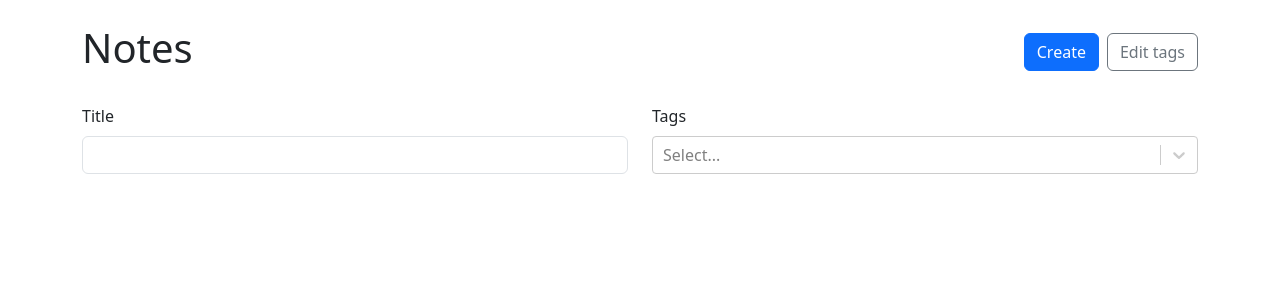
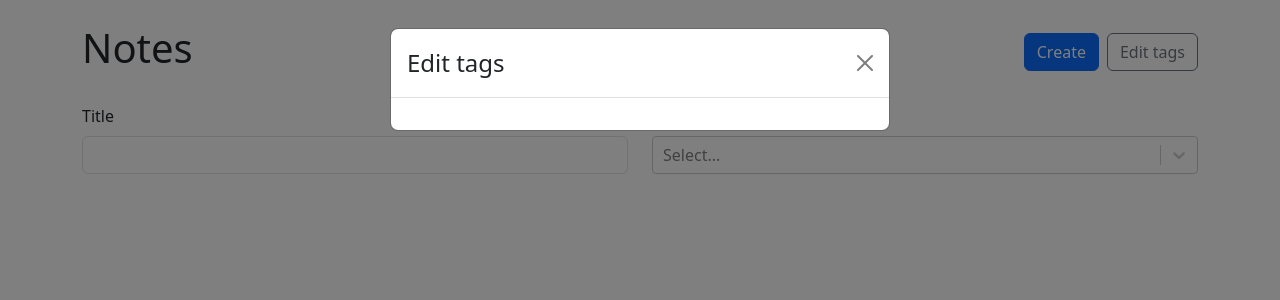
Before and after one commit to annya97/notes-app, a React (Vite) app: page / in a window 1280 px wide. Both pictures are taken after a click on the button "Edit tags". Shown: the top 300 px of the page. Built offline with nearby package versions, Linux system fonts and the light colour scheme.

Commit message:
Implemented modal for tags editing

```diff
--- a/src/App.tsx
+++ b/src/App.tsx
@@ -84,6 +84,23 @@
     setTags(prev => [...prev, tag]);
   }
 
+  function onUpdateTag(id: string, label: string) {
+    setTags(prevTags => (
+      prevTags.map(tag => {
+        if (tag.id === id) {
+          return {...tag, label};
+        }
+        else {
+          return tag;
+        }
+      })
+    ));
+  }
+
+  function onDeleteTag(id: string) {
+    setTags(prevTags => prevTags.filter(tag => tag.id !== id));
+  }
+
   return (
     <Container className="my-4">
       <Routes>
@@ -93,6 +110,8 @@
             <NoteList
               notes={notesWithTags}
               availableTags={tags}
+              onUpdateTag={onUpdateTag}
+              onDeleteTag={onDeleteTag}
             />
           }
         />
--- a/src/NoteList.tsx
+++ b/src/NoteList.tsx
@@ -1,5 +1,5 @@
 import { useMemo, useState } from 'react';
-import { Badge, Button, Card, Col, Form, Row, Stack } from 'react-bootstrap';
+import { Badge, Button, Card, Col, Form, Modal, Row, Stack } from 'react-bootstrap';
 import { Link } from 'react-router-dom';
 import ReactSelect from 'react-select';
 import type { Tag } from './App';
@@ -13,12 +13,28 @@
 
 type NoteListProps = {
   notes: SimplifiedNoteProps[],
-  availableTags: Tag[]
+  availableTags: Tag[],
+  onUpdateTag: (id: string, label: string) => void
+  onDeleteTag: (id: string) => void
 };
 
-export function NoteList({notes, availableTags}: NoteListProps) {
+type EditTagsModalProps = {
+  availableTags: Tag[],
+  show: boolean,
+  onClose: () => void,
+  onUpdateTag: (id: string, label: string) => void
+  onDeleteTag: (id: string) => void
+};
+
+export function NoteList({
+  notes,
+  availableTags,
+  onUpdateTag,
+  onDeleteTag
+}: NoteListProps) {
   const [title, setTitle] = useState('');
   const [selectedTags, setSelectedTags] = useState<Tag[]>([]);
+  const [isEditTagsModalOpen, setIsEditTagsModalOpen] = useState(false);
 
   const filteredNotes = useMemo(() =>
     notes.filter(note =>
@@ -45,7 +61,12 @@
             <Link to="/new">
               <Button variant="primary">Create</Button>
             </Link>
-            <Button variant="outline-secondary">Edit tags</Button>
+            <Button
+              variant="outline-secondary"
+              onClick={() => setIsEditTagsModalOpen(true)}
+            >
+              Edit tags
+            </Button>
           </Stack>
         </Col>
       </Row>
@@ -93,6 +114,13 @@
           </Col>
         ))}
       </Row>
+      <EditTagsModal
+        availableTags={availableTags}
+        show={isEditTagsModalOpen}
+        onClose={() => setIsEditTagsModalOpen(false)}
+        onUpdateTag={onUpdateTag}
+        onDeleteTag={onDeleteTag}
+      />
     </>
   );
 }
@@ -131,3 +159,44 @@
     </Card>
   );
 }
+
+function EditTagsModal({
+  availableTags,
+  show,
+  onClose,
+  onUpdateTag,
+  onDeleteTag
+}: EditTagsModalProps) {
+  return (
+    <Modal show={show} onHide={onClose}>
+      <Modal.Header closeButton>
+        <Modal.Title>Edit tags</Modal.Title>
+      </Modal.Header>
+      <Modal.Body>
+        <Form>
+          <Stack gap={2}>
+            {availableTags.map(tag => (
+              <Row key={tag.id}>
+                <Col>
+                  <Form.Control
+                    type="text"
+                    value={tag.label}
+                    onChange={e => onUpdateTag(tag.id, e.target.value)}
+                  />
+                </Col>
+                <Col xs="auto">
+                  <Button
+                    variant="outline-danger"
+                    onClick={() => onDeleteTag(tag.id)}
+                  >
+                    &times;
+                  </Button>
+                </Col>
+              </Row>
+            ))}
+          </Stack>
+        </Form>
+      </Modal.Body>
+    </Modal>
+  );
+}
```
